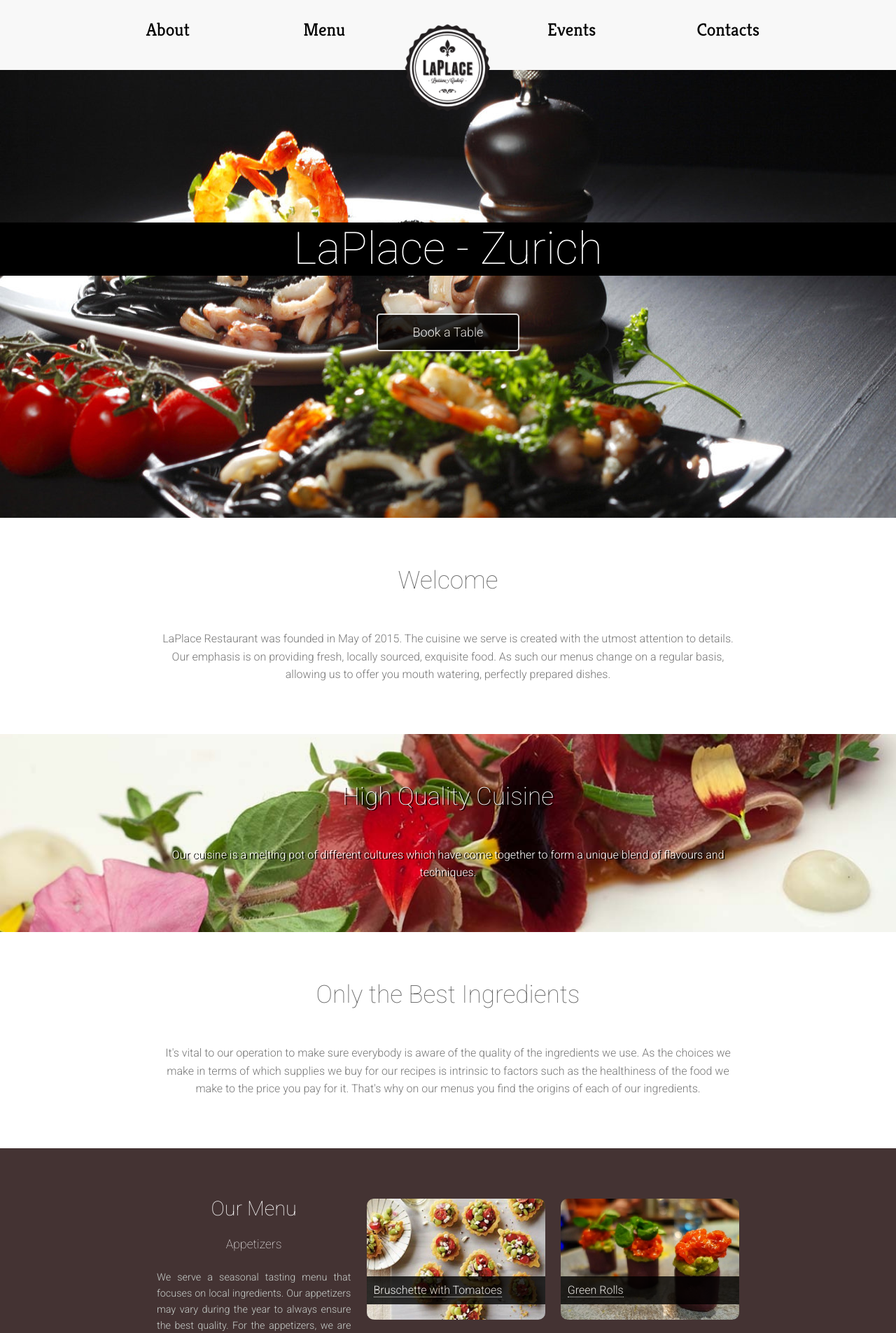
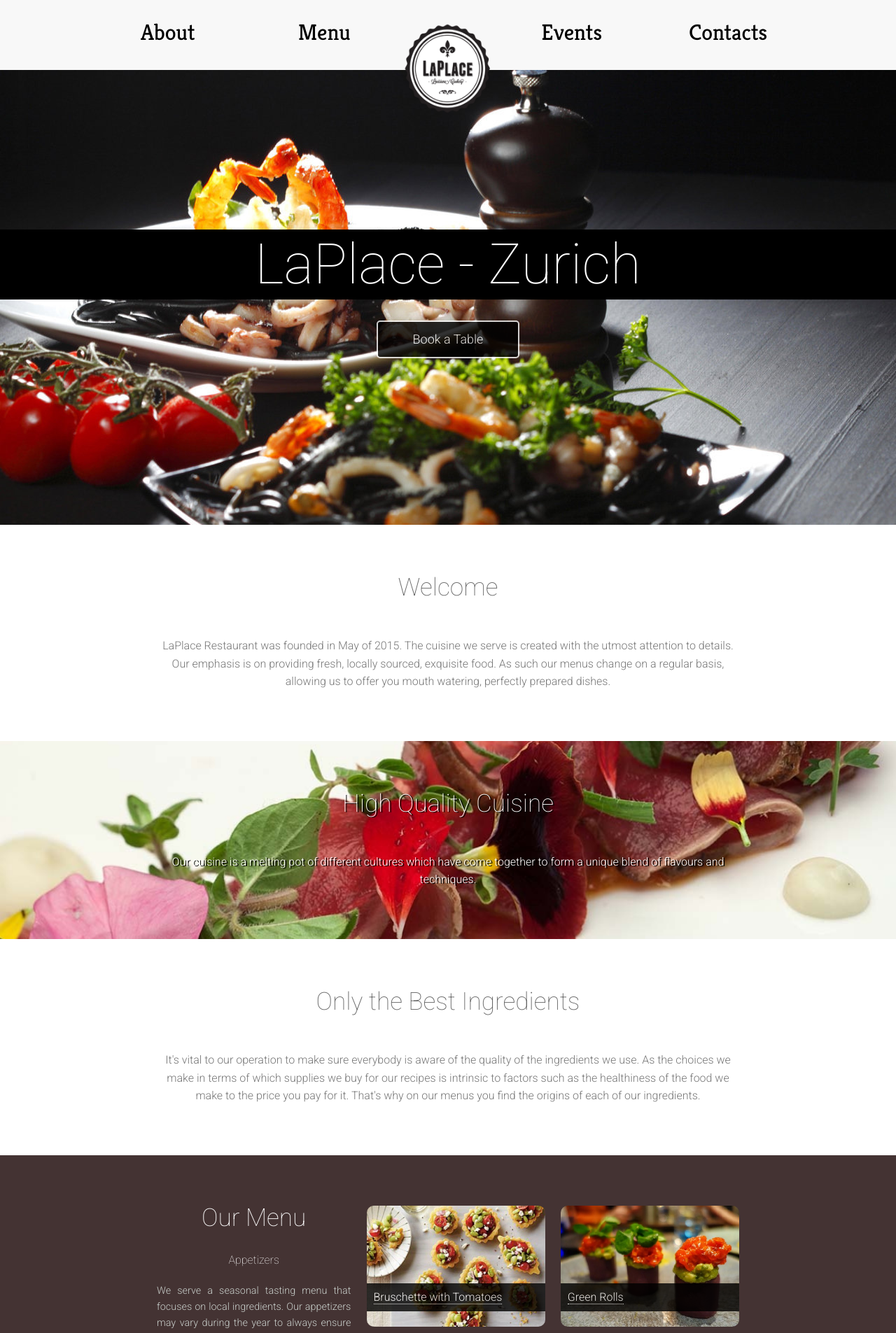
Before and after one commit to linusfessler/web-engineering, a PHP site: page / in a window 1280 px wide. Shown: the top 1905 px of the page at 70% size. Run offline with PHP 8.4, Linux system fonts and the light colour scheme.

Commit message:
Use HTML5 tags nav, header, section, article
.nav -> nav
h1 -> header.large-header
h2 -> header.medium-header
h3 -> header.small-header
.content -> article

```diff
--- a/assets/css/style.css
+++ b/assets/css/style.css
@@ -1,37 +1,66 @@
-html { width: 100%; }
 body {
 	font-family: Roboto, sans-serif;
 	font-size: 100%;
 	font-weight: 300;
 	color: white;
-	width: 100%;
 	text-align: center;
 	padding: 0;
 	margin: 0;
 }
 
-p {
-	line-height: 160%;
+nav ul {
+	display: flex;
+	flex-direction: row;
+	justify-content: space-between;
+	font-size: 1.25em;
+	width: 80%;
+	text-align: center;
+	margin: 0 auto;
+	padding-top: 30px;
+}
+
+nav li {
+	font-family: Kreon;
+	flex: 1;
+}
+
+nav li a {
+	text-decoration: none;
+	color: black;
+}
+
+header {
+	font-weight: 100;
+	margin-bottom: 1.5em;
+}
+
+.small-header {
 	font-size: 1em;
 }
 
-h1, h2, h3, h4, h5, h6 {
-	font-weight: 100;
+.medium-header {
+	font-size: 2.2em;
 }
 
-h1 {
+.large-header {
 	font-size: 4em;
-	line-height: 1.2em;
 }
 
-h2 {
-	font-size: 2.2em;
-	margin-bottom: 1.5em;
+#title {
+	width: 100%;
+	position: relative;
+	top: 35%;
+	left: 0px;
+	color: white;
+	font-size: 2.5em;
+	line-height: 1.25em;
+	background-color: black;
 }
 
-h3 {
-	font-size: 1.1em;
-	margin-bottom: 1.5em;
+article {
+	width: 90%;
+	margin: 0 auto;
+	padding: 4.5em 0;
 }
 
 a {
@@ -43,53 +72,57 @@ b {
 	font-weight: 400;
 }
 
-.content {
-	width: 90%;
-	margin: 0 auto;
-	padding: 4.5em 0;
+p {
+	font-size: 1em;
+	line-height: 1.6em;
 }
 
 
 /* White sections */
 
-.whiteSection {
+.white-section {
 	background-color: white;
 }
 
-.whiteSection p {
+.white-section p {
 	color: #777777;
 }
 
-.whiteSection h2 {
+.white-section header {
 	color: #666666;
 }
 
 
 /* Brown sections */
 
-.brownSection {
+.brown-section {
 	color: white;
 	background-color: #443333;
 }
 
-.brownSection p {
+.brown-section p {
 	color: #cccccc;
 }
 
-.brownSection h1 {
+.brown-section .small-header {
+	margin-bottom: 1.5em;
+}
+
+.brown-section .medium-header {
+	margin-bottom: 0.25em;
+}
+
+.brown-section .large-header {
 	color: #eeeeee;
 	font-size: 1.7em;
 	line-height: 1em;
-}
-
-.brownSection h2 {
-	font-size: 1.8em;
 	margin-bottom: 0.25em;
 }
 
+
 /* Image sections */
 
-.imageSection {
+.image-section {
 	width: 100%;
 	background-attachment: fixed;
 	background-repeat: no-repeat;
@@ -97,17 +130,18 @@ b {
 	background-size: cover;
 }
 
-.imageSection p {
+.image-section p {
 	text-align:center;
 	font-size:1em;
 	color:white;
 }
 
-.imageSection p, .imageSection h2 {
+.image-section p, .image-section header {
 	text-shadow: 2px 1px black;
 }
 
-/* Input fields shared settings */
+
+/* Input fields */
 
 input, textarea {
 	font-family: inherit;
@@ -119,6 +153,7 @@ input, textarea {
 	border-radius: 4px;
 }
 
+
 /* Menu section */
 
 .menu-wrapper{
@@ -128,20 +163,6 @@ input, textarea {
     position:fixed;
     top:0%;
     z-index:1000;
-}
-.nav li{
-font-family: Kreon;
-flex:1;
-}
-
-.nav {
-display: flex;
-flex-direction: row;
-justify-content: space-between;
-width: 80%;
-text-align:center;
-margin: 0 auto;
-padding-top: 30px;
 }
 
 .logo {
@@ -153,16 +174,7 @@ width:100%;
 height:100%;
 }
 
-.nav a{
- text-decoration: none;
- color: black;
- font-size: 4vw;
-}
-.nav {
-margin:0 auto;
-}
-
-.header-wrapper {
+.title-wrapper {
 	position:relative;
     background: url("../../images/header.jpg") no-repeat center;
     background-size: cover;
@@ -170,15 +182,6 @@ margin:0 auto;
     background-position: center;
     height: 650px;
     text-align: center;
-}
-#restaurantName {
-width:100%;
-position:relative;
-top:35%;
-left:0px;
-color:white;
-font-size: 0.6em;
-background-color:black;
 }
 #bookATable {
 position: absolute;
@@ -210,7 +213,7 @@ flex-direction: row;
 justify-content: space-between;
 flex-wrap: wrap;
 }
-.restourant-menu-wrapper {
+.restaurant-menu-wrapper {
 display: flex;
 flex-direction: column;
 justify-content: space-between;
@@ -288,8 +291,11 @@ background-color:#365529;
 	padding: 1.5em 0.5em;
 }
 
+.upcoming-events > div {
+	width: 20em;
+}
+
 .upcoming-events p {
-	max-width: 20em;
 	margin: 0 auto;
 }
 
@@ -301,6 +307,10 @@ background-color:#365529;
 .upcoming-events img {
 	width: 10em;
 	height: 10em;
+}
+
+.past-events > div {
+	width: 16em;
 }
 
 .past-events img {
@@ -446,18 +456,18 @@ background-color:#365529;
 
 /* Footer */
 
-.footer {
+footer {
     margin: 50px auto 200px;
 }
 
-.footer ul {
+footer ul {
     list-style-type: none;
     overflow: hidden;
     font-family: inherit;
     font-size: 15px
 }
 
-.footer ul li {
+footer ul li {
     display: inline-block;
     color: #777777;
 }
@@ -466,18 +476,21 @@ text-align:center;
 }
 
 @media screen and (min-width: 768px) {
-	.content {
+	article {
 		width: 65%;
 	}
-    .nav a {
-    font-size: 2vw;
-    }
-    .restourant-menu-wrapper { flex-direction:row; }
+	nav ul {
+		display: flex;
+		flex-direction: row;
+		justify-content: space-between;
+		font-size: 2em;
+	}
+	#title {
+		font-size: 5em;
+	}
+    .restaurant-menu-wrapper { flex-direction:row; }
 
 	.book-a-table-form-container, .opening-hours {
 		width: 50%;
 	}
-	#restaurantName {
-		font-size: 1em;
-	}
 }
--- a/index.html
+++ b/index.html
@@ -14,68 +14,68 @@
 
 	<body>
 		<!-- Spaceholder for navbar -->
-		<div style="height: 90px"></div>
+		<div style="height: 100px"></div>
 
 
 		<!-- Header -->
 		<div class="menu-wrapper">
-			<ul class="nav">
+			<nav>
+				<ul>
 					<li><a href="#first">About</a></li>
 					<li><a href="#menu">Menu</a></li>
-                    <li class="logo"><img src="images/logo.png" alt=""></li>
+					<li class="logo"><img src="images/logo.png" alt=""></li>
 					<li><a href="#events">Events</a></li>
 					<li><a href="#contacts">Contacts</a></li>
-			</ul>
+				</ul>
+			</nav>
 		</div>
 
-        <div class="header-wrapper">
-            <div id="restaurantName">
-                <h1>LaPlace - Zurich </h1>
-            </div>
+        <div class="title-wrapper">
+			<header id="title">LaPlace - Zurich</header>
             <a href="#book" id="bookATable">Book a Table</a>
         </div>
 
 
 		<!-- First About-->
-        <div id="first" class="whiteSection">
-			<div class="content">
-				<h2>Welcome</h2>
+        <section id="first" class="white-section">
+			<article>
+				<header class="medium-header">Welcome</header>
 				<p>
 					LaPlace Restaurant was founded in May of 2015. The cuisine we serve is created with the utmost attention to details. Our emphasis is on providing fresh, locally sourced, exquisite food. As such our menus change on a regular basis, allowing us to offer you mouth watering, perfectly prepared dishes.
 				</p>
-			</div>
-        </div>
+			</article>
+        </section>
 
 
         <!-- Second About -->
-		<div class="imageSection" style="background-image: url('images/small1.jpg')">
-			<div class="content">
-				<h2>High Quality Cuisine</h2>
+		<section class="image-section" style="background-image: url('images/small1.jpg')">
+			<article>
+				<header class="medium-header">High Quality Cuisine</header>
 				<p>
 					Our cuisine is a melting pot of different cultures which have come together to form a unique blend of flavours and techniques.
 				</p>
-			</div>
-        </div>
+			</article>
+        </section>
 
 
         <!-- Third About -->
-		<div class="whiteSection">
-			<div class="content">
-				<h2>Only the Best Ingredients</h2>
+		<section class="white-section">
+			<article>
+				<header class="medium-header">Only the Best Ingredients</header>
 				<p>
 					It's vital to our operation to make sure everybody is aware of the quality of the ingredients we use. As the choices we make in terms of which supplies we buy for our recipes is intrinsic to factors such as the healthiness of the food we make to the price you pay for it. That's why on our menus you find the origins of each of our ingredients.
 				</p>
-			</div>
-		</div>
+			</article>
+		</section>
 
 
 		<!-- Menu -->
-		<div class="brownSection" id="menu">
-            <div class="content restourant-menu-wrapper">
+		<section class="brown-section" id="menu">
+            <article class="restaurant-menu-wrapper">
                 <div id="restaurantMenu">
                     <div>
-                    <h2 style="margin-bottom: 1em">Our Menu</h2>
-                    <h3>Appetizers</h3>
+                    <header class="medium-header" style="margin-bottom: 1em">Our Menu</header>
+                    <header class="small-header">Appetizers</header>
                     <p>
                         We serve a seasonal tasting menu that focuses on local ingredients. Our appetizers may vary during the year to always ensure the best quality.
 						For the appetizers, we are famous for our bruschettas that we serve in several different variants.
@@ -145,30 +145,30 @@
                         </div>
                 </div>
                 <div style="clear: both;"></div>
-            </div>
-       </div>
+            </article>
+       </section>
 
 
 		<!-- Third -->
-		<div id="events" class="whiteSection">
-			<div class="content">
-				<h2>Our Events</h2>
+		<section id="events" class="white-section">
+			<article>
+				<header class="medium-header">Our Events</header>
 				<p>
 					In our Philosophy, a restaurant is not only a place where to eat but also to communicate and know new people. For these reasons we organize various events every month.
 				</p>
-			</div>
-		</div>
+			</article>
+		</section>
 
-		<div class="brownSection">
-			<div class="content">
-				<h1><b>Upcoming Events</b></h1>
+		<section class="brown-section">
+			<article>
+				<header class="large-header"><b>Upcoming Events</b></header>
 				<div class="upcoming-events">
 					<div>
 						<img style="background: url(images/cooking.jpg)"></img>
 
 						<a href="">
-							<h2>Learning to Cook</h2>
-							<h3>12/03/2017 10:30 a.m.</h3>
+							<header class="medium-header">Learning to Cook</header>
+							<header class="small-header">12/03/2017 10:30 a.m.</header>
 						</a>
 
 						<p>Get the basic skills every home cook needs to be successful and happy in the kitchen. Ditch recipes by learning basic cooking formulas. Come and learn how to <a href=""> [Read More]</a></p>
@@ -177,8 +177,8 @@
 						<img style="background: url(images/2.jpg)"></img>
 
 						<a href="">
-							<h2>Pasta Day</h2>
-							<h3>11/03/2017 18:00 - 23:00</h3>
+							<header class="medium-header">Pasta Day</header>
+							<header class="small-header">11/03/2017 18:00 - 23:00</header>
 						</a>
 
 						<p>The fresh pastas offered at LaPlace are made right in our restaurant. And if you've only ever had boxed pastas, you are truly missing out! Once evert two months we celebrate Pasta with an event <a href=""> [Read More]</a></p>
@@ -187,8 +187,8 @@
 						<img style="background: url(images/3.png)"></img>
 
 						<a href="">
-							<h2>Happy Hour</h2>
-							<h3>03/03/2017 18:00 - 23:00</h3>
+							<header class="medium-header">Happy Hour</header>
+							<header class="small-header">03/03/2017 18:00 - 23:00</header>
 						</a>
 
 						<p>It's Friday!!! Come and enjoy the start of the weekend with us. Our Happy Hours offer the best combination of nice drinks and food. To reserve a sit please register to the event <a href=""> [Read More]</a> </p>
@@ -196,38 +196,38 @@
 				</div>
 				</br>
 				<div  >
-					<h1> <b> Past Events </b> </h1>
+					<header class="large-header"> <b> Past Events </b> </header>
 					<div class="past-events">
 						<div  >
 							<img style="background: url(images/4.jpg)"></img>
 
 							<a href="">
-								<h2>10th Anniversary</h2>
-								<h3>01/12/2016 18:00 - 23:00</h3>
+								<header class="medium-header">10th Anniversary</header>
+								<header class="small-header">01/12/2016 18:00 - 23:00</header>
 							</a>
 						</div>
 						<div  >
 							<img style="background: url(images/2.jpg)"></img>
 
 							<a href="">
-								<h2>Pasta Day</h2>
-								<h3>20/11/2016 18:00 - 23:00</h3>
+								<header class="medium-header">Pasta Day</header>
+								<header class="small-header">20/11/2016 18:00 - 23:00</header>
 							</a>
 						</div>
 						<div  >
 							<img style="background: url(images/3.png)"></img>
 
 							<a href="">
-								<h2>Happy Hour</h2>
-								<h3>11/11/2016 18:00 - 23:00</h3>
+								<header class="medium-header">Happy Hour</header>
+								<header class="small-header">11/11/2016 18:00 - 23:00</header>
 							</a>
 						</div>
 						<div  >
 							<img style="background: url(images/cooking.jpg)"></img>
 
 							<a href="">
-								<h2>Salsa</h2>
-								<h3>01/11/2016 18:00 - 23:00</h3>
+								<header class="medium-header">Salsa</header>
+								<header class="small-header">01/11/2016 18:00 - 23:00</header>
 							</a>
 						</div>
 					</div>
@@ -238,16 +238,16 @@
 						</div>
 					</div>
 				</div>
-			</div>
-		</div>
+			</article>
+		</section>
 
 
 		<!-- Basic Elements -->
 
 		<!-- Fourth -->
-		<div id="contacts" name="contacts" class="whiteSection">
-			<div class="content">
-				<h2>Contact us</h2>
+		<section id="contacts" name="contacts" class="white-section">
+			<article>
+				<header class="medium-header">Contact us</header>
 				<p>Feel free to contact us for any kind of issues or questions</p>
 				<form class="contact-form" method="post" action="#">
 					<div>
@@ -260,14 +260,14 @@
 						<li><input type="reset"  value="Clear Form" /></li>
 					</ul>
 				</form>
-			</div>
-		</div>
+			</article>
+		</section>
 
 
 		<!-- 5th -->
-		<div class="imageSection" style="background-image: url('images/book-table.jpg')">
-			<div class="book-a-table-form-container">
-				<h2>Book a table</h2>
+		<section class="image-section" style="background-image: url('images/book-table.jpg')">
+			<article class="book-a-table-form-container">
+				<header class="medium-header">Book a table</header>
 				<div >
 					<div>
 						<form class="book-a-table-form" method="post" action="#">
@@ -287,37 +287,37 @@
 						</form>
 					</div>
 				</div>
-			</div>
-		</div>
+			</article>
+		</section>
 
 
 		<!-- Opening hours -->
-		<div class="whiteSection">
-			<div class="content opening-hours">
+		<section class="white-section">
+			<article class="opening-hours">
 				<div>
-					<h2> Opening Hour </h2>
+					<header class="medium-header"> Opening Hour </header>
 					<p> <b> MONDAY : </b>Closed </p> </br>
 					<p> <b>TUE-FRI : </b>8am - 12am</p> </br>
 					<p> <b>SAT-SUN : </b>7am - 1am</p> </br>
 					<p> <b>HOLYDAYS : </b>12pm-12am</p> </br>
 				</div>
 				<div>
-					<h2>  Contacts </h2>
+					<header class="medium-header">  Contacts </header>
 					<p> <b>ADDRESS : </b>4578 Zurich</p> </br>
 					<p> Badenerstrasse 500</p> </br>
 					<p> <b>PHONE : </b>(606) 144-0100 </p> </br>
 					<p> <b>EMAIL : </b>admin@laplace.com</p> </br>
 				</div>
-			</div>
-		</div>
+			</article>
+		</section>
 
 
         <!-- Footer -->
-		<div class="footer">
+		<footer>
 			<ul>
 				<li>&copy; Untitled. All rights reserved.</li>
                 <li>Design: ETH Zurich, Globis Group</li>
 			</ul>
-		</div>
+		</footer>
 	</body>
 </html>
```
Also changed, not shown: 1 other file.
